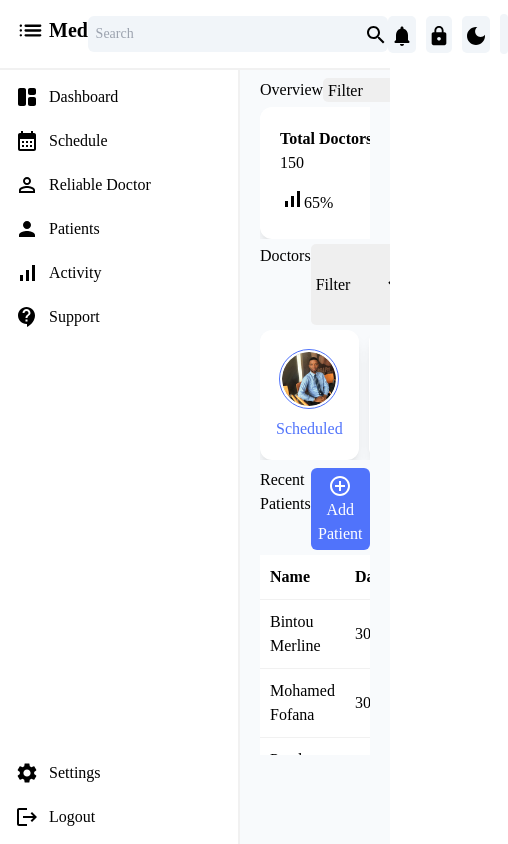
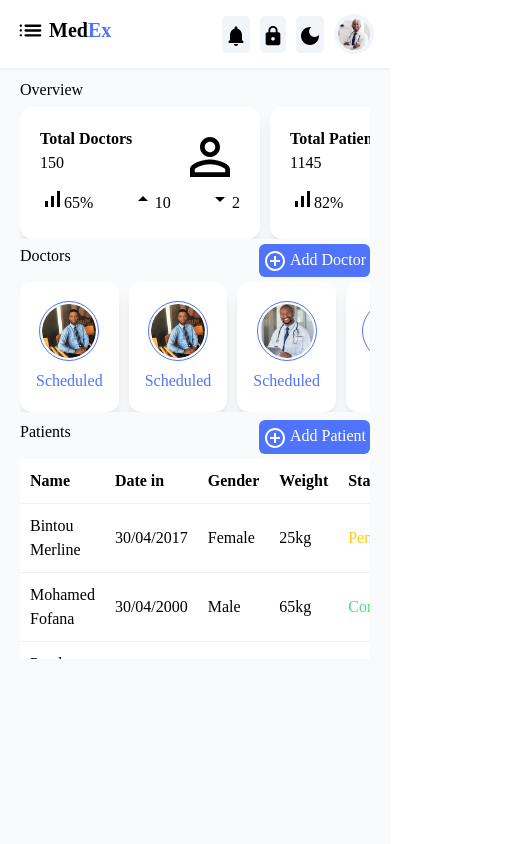
Before and after one commit to MohamedYansane/react-hospital-dashboard, a React (Create React App) app: page / in a window 390 px wide. Shown: the whole page, 508 px wide, since content can reach past the window. Built offline with nearby package versions, Linux system fonts and the light colour scheme; the HTML template or start-up script is replaced by a standard one.

Commit message:
doing the responsivity

```diff
--- a/src/App.js
+++ b/src/App.js
@@ -234,13 +234,22 @@ function App() {
           {/** beginning of reccent patients  */}
           <div className="recent-patients pt-2">
             <div className="title">
-              <h1 className="section-title">Recent Patients</h1>
+              <h1 className="section-title">Patients</h1>
+              <div className=" add">
+                <select name="" id="" defaultValue="filter" className="filter">
+                  <option value="filter" disabled>
+                    Filter
+                  </option>
+                  <option value="today">Today</option>
+                  <option value="today">Last Week</option>
+                </select>
                 <button
                   type="submit"
                   className="bg-doctor-blue text-white p-1 rounded-md"
                 >
                   <AddCircleOutline /> Add Patient
                 </button>
+              </div>
             </div>
             {/** begining of the table part remarque quand je mets classe table
              * la propriete height ne s'appliquera pas et overflow scroll non plus
--- a/src/index.css
+++ b/src/index.css
@@ -121,7 +121,7 @@
         justify-content: space-between;
     }
     .filter {
-        padding: 1px;
+        padding: 1px 5px 1px;
         border-radius: 5px;
         -webkit-border-radius: 5px;
         -moz-border-radius: 5px;
@@ -206,6 +206,26 @@
     }
 }
 
+
+/*Responsivity*/
+
+.sidebar.active {
+    width: 93px;
+}
+
+.sidebar.active .sidebar-item {
+    display: none;
+}
+
+.sidebar.active li {
+    display: flex;
+    align-items: center;
+}
+
+.main-content.active {
+    width: calc(100% - 93px);
+}
+
 @media screen and (max-width: 1124px) {
     .over-view-cards,
     .cards {
@@ -228,6 +248,57 @@
     }
 }
 
+@media screen and (max-width: 630px) {
+    /* transform: translateX(-100%); je masque le sidebar*/
+    .sidebar {
+        transform: translateX(-100%);
+        z-index: 10;
+        -webkit-transform: translateX(-100%);
+        -moz-transform: translateX(-100%);
+        -ms-transform: translateX(-100%);
+        -o-transform: translateX(-100%);
+    }
+    /* transform: translateX(0); je reaffiche le sidebar*/
+    .sidebar.active {
+        transform: translateX(0);
+        width: 250px;
+        -webkit-transform: translateX(0);
+        -moz-transform: translateX(0);
+        -ms-transform: translateX(0);
+        -o-transform: translateX(0);
+    }
+    .sidebar.active .sidebar-item {
+        display: block;
+    }
+    .main {
+        @apply bg-slate-50
+    }
+    .main-content {
+        width: calc(100% - 0px);
+    }
+    .searchbar-notifications-profile {
+        gap: 5px;
+    }
+    .search-bar {
+        width: 200px;
+    }
+    .searchbar-input {
+        width: 170px;
+    }
+}
+
+@media screen and (max-width: 513px) {
+    .search-bar {
+        display: none;
+    }
+    .searchbar-notifications-profile {
+        justify-content: flex-end;
+    }
+    .filter {
+        display: none;
+    }
+}
+
 @layer components {
     body {
         @apply w-full relative
@@ -244,15 +315,17 @@
     .search-bar {
         @apply rounded-md flex content-center items-center
     }
-    .main {}
+    .icon-search {
+        font-size: 18px !important;
+    }
+    .main {
+        @apply bg-slate-50
+    }
     .sidebar {
         @apply bg-white
     }
     .sidebar-items {
         @apply list-none
-    }
-    .main-content {
-        @apply bg-slate-50
     }
     .over-view {}
     .card {
```
Lines whose indentation alone changed are shown as unchanged.
